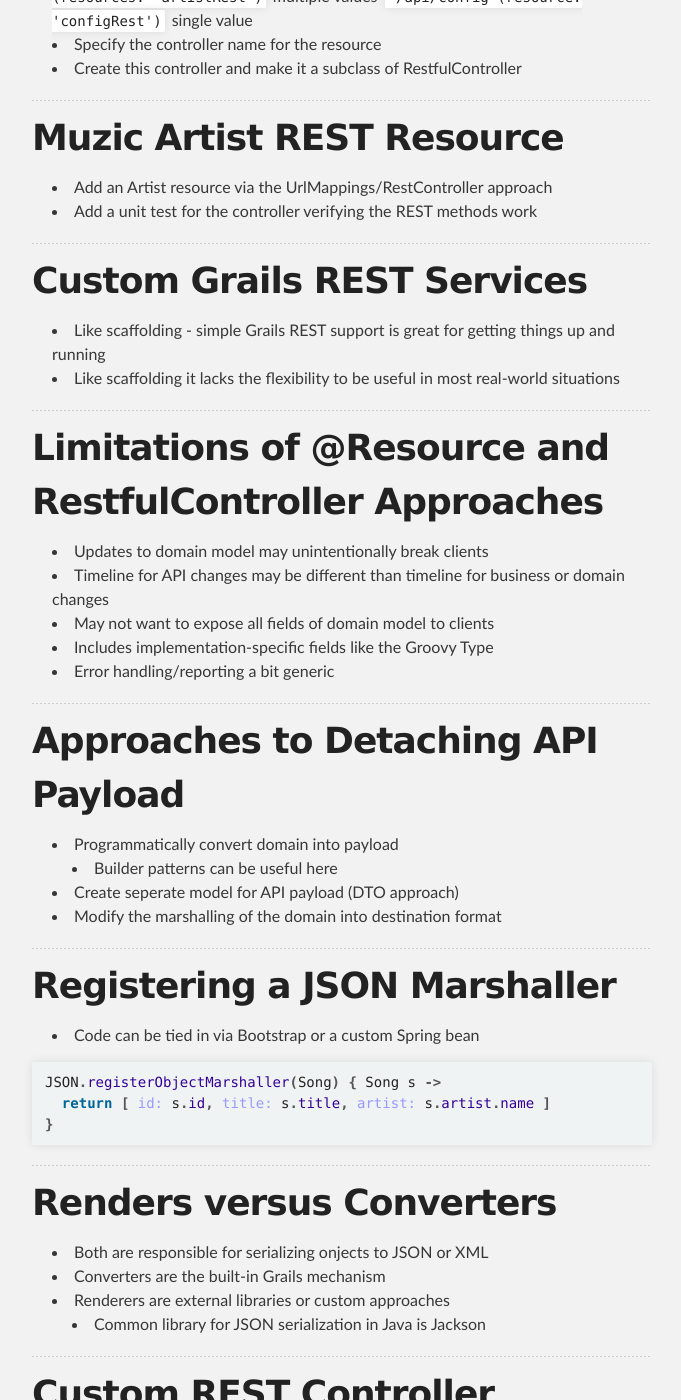
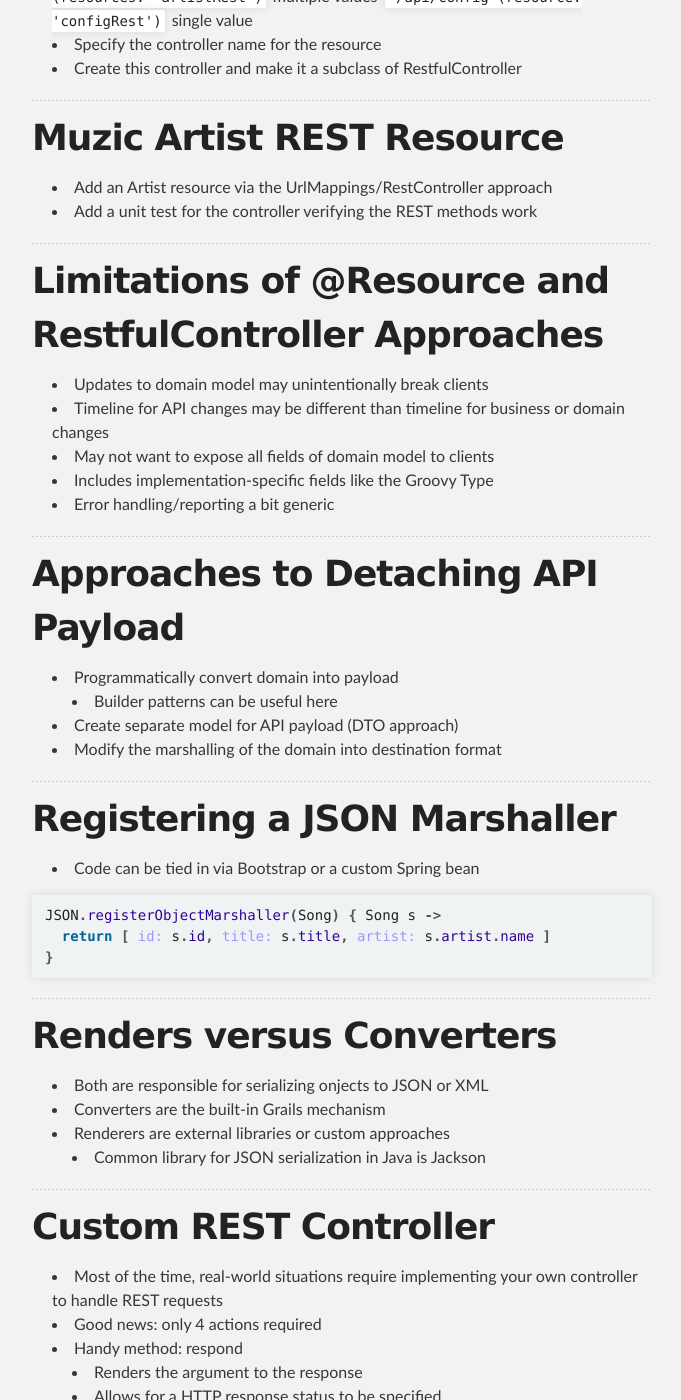
Before and after one commit to mikecalvo/mikecalvo.github.io, a Jekyll site: the page built from msse/notes/rest/index.md, in a window 1280 px wide and 1400 px high, scrolled down 5626 px. Shown: the whole window, without its empty margins (298-979 px from the left). Built offline with Jekyll 4.4.1, drawn with Linux system fonts in a browser that asks for light colours; some of the changed text lies outside the part shown.

Commit message:
fixed week 6 notes

````diff
--- a/msse/notes/rest/index.md
+++ b/msse/notes/rest/index.md
@@ -4,10 +4,13 @@
 ---
 
 # REST
+
 ## Mike Calvo
+
 ### mike@citronellasoftware.com
 
 ---
+
 # Defining Web Services
 - System-to-system integration using HTTP
 - Goal: cross-platform API consumption
@@ -15,12 +18,14 @@
 - Language and system neutral
 
 ---
+
 # Old School Web Services
 - XML-Based
 - Began to emerge at the dawn of the century
 - Developed by the W3C Working Group and industry consortiums
 
 ---
+
 # Elements of XML Web Services
 - Define standard request and response XML structures
 - SOAP - Simple Object Access Protocol
@@ -28,6 +33,7 @@
 - UDDI - Universal Description, Discovery and Integration
 
 ---
+
 # Benefits of XML Web Services
 - Good tooling support due to strict XML-schema-based protocol
 - Well-structured payloads could be validated minimizing errors
@@ -36,6 +42,7 @@
 - Still used in many companies today
 
 ---
+
 # Problems with XML Web Services
 - XML payloads proved to be too large:
   - Excessive network load
@@ -44,10 +51,12 @@
   - Required too much buy in from too many parties
 
 ---
+
 # REST and JSON
 ## The dynamic duo to the rescue!
 
 ---
+
 # REST
 - Representational State Transfer
 - Architectural style based strictly on HTTP and a common pattern
@@ -55,6 +64,7 @@
 - HTTP method (verb) defines the action being requested by the client
 
 ---
+
 # Resources
 - Key concept in REST
 - Data of value at the end of a URL
@@ -63,6 +73,7 @@
 - Think Domain classes
 
 ---
+
 # REST Constraints
 - Client-server
 - Stateless
@@ -72,12 +83,14 @@
 - Code-On-Demand
 
 ---
+
 # Uniform Interface
 - Self-descriptive messages (MIME types)
 - Resource identifiers as an endpoint
 - HTTP methods are used to signify intent
 
 ---
+
 # HTTP Methods
 - GET - retrieve resource
 - PUT - replace (update) resource
@@ -85,6 +98,7 @@
 - DELETE - delete resource
 
 ---
+
 # Method Characteristics
 - GET is safe
   - Calling it produces no side-effects
@@ -92,6 +106,7 @@
   - Calling it repeatedly will produce the same result
 
 ---
+
 # URI Conventions
 - Collection: /resources/
   - GET: return a list
@@ -102,12 +117,14 @@
   - PUT: update specific resource
 
 ---
+
 # Good URI Rules
 - Unique to a resource
 - Long-lived
   - Always point to the same resource
 
 ---
+
 # REST Data Formats
 - REST only addressed part of the problem with XML Web Services
   - Complexity
@@ -116,6 +133,7 @@
 - To complete the move to simpler APIs implement REST with JSON
 
 ---
+
 # JSON
 - JavaScript Object Notation
 - Lightweight data format
@@ -125,6 +143,7 @@
 - Maps nicely to REST
 
 ---
+
 # JSON Value Types
 - string
 - number
@@ -135,10 +154,11 @@
 - false
 
 ---
+
 # JSON Object Format
 - String value mapping inside curly braces
 
-``` json
+``` javascript
 {
   'name': 'Mike',
   'age': 43,
@@ -150,15 +170,17 @@
 ```
 
 ---
+
 # JSON List format
 - Comma-separated values inside square brackets
 
-``` json
+``` javascript
 [ 1, 2, 3, 'a', false]
 
 [{'name': 'Mike'}, {'name': 'Lars'}]
 ```
 ---
+
 # XML versus JSON
 - World is moving away from XML
 - Reduced complexity and smaller payloads is driving this
@@ -167,6 +189,7 @@
 - Bad smell if an external system is only XML-based
 
 ---
+
 # Grails and REST
 - Grails has several features to simplify creating RESTful APIs
 - @Resource Annotation
@@ -175,6 +198,7 @@
 - JSON and XML rendering
 
 ---
+
 # @Resource
 - Annotation for domain classes
 - Creates implicit controller responding to REST requests
@@ -188,10 +212,12 @@
 ```
 
 ---
+
 # Muzic Song REST Resource
 - Make the Song domain class available for REST calls
 
 ---
+
 # UrlMappings/RestController Approach
 - grails-app/conf/UrlMappings.groovy contains definitions for how URLs are mapped to controllers
 - URLs can be mapped as 'resources' or 'resource' in this file:
@@ -201,16 +227,13 @@
 - Create this controller and make it a subclass of RestfulController
 
 ---
+
 # Muzic Artist REST Resource
 - Add an Artist resource via the UrlMappings/RestController approach
 - Add a unit test for the controller verifying the REST methods work
 
 ---
-# Custom Grails REST Services
-- Like scaffolding - simple Grails REST support is great for getting things up and running
-- Like scaffolding it lacks the flexibility to be useful in most real-world situations
 
----
 # Limitations of @Resource and RestfulController Approaches
 - Updates to domain model may unintentionally break clients
 - Timeline for API changes may be different than timeline for business or domain  changes
@@ -219,13 +242,15 @@
 - Error handling/reporting a bit generic
 
 ---
+
 # Approaches to Detaching API Payload
 - Programmatically convert domain into payload
   - Builder patterns can be useful here
-- Create seperate model for API payload (DTO approach)
+- Create separate model for API payload (DTO approach)
 - Modify the marshalling of the domain into destination format
 
 ---
+
 # Registering a JSON Marshaller
 - Code can be tied in via Bootstrap or a custom Spring bean
 
@@ -236,6 +261,7 @@
 ```
 
 ---
+
 # Renders versus Converters
 - Both are responsible for serializing onjects to JSON or XML
 - Converters are the built-in Grails mechanism
@@ -243,6 +269,7 @@
   - Common library for JSON serialization in Java is Jackson
 
 ---
+
 # Custom REST Controller
 - Most of the time, real-world situations require implementing your own controller to handle REST requests
 - Good news: only 4 actions required
@@ -251,6 +278,7 @@
   - Allows for a HTTP response status to be specified
 
 ---
+
 # Return Proper Status
 - 200 : OK - response handled properly
 - 201 : Created - return after a successful POST
@@ -262,6 +290,7 @@
 - 422 : Unprocessable Entity - failed validation
 
 ---
+
 # Protect Access to Proper HTTP Method
 - In custom controller:
 
@@ -270,6 +299,7 @@
 ```
 
 ---
+
 # REST API Security
 - Protect access
   - Suggested: Basic HTTP Authentication
@@ -279,12 +309,14 @@
   - Suggested: API Key
 
 ---
+
 # Basic HTTP Authentication
 - Client includes credentials in the header of every request
 - Must use HTTPS to prevent sending of plain text credentials
 - Spring Security provides an implementation of Basic HTTP Authentication
 
 ---
+
 # API Versioning
 - New data formats may break existing clients
 - Several options for solving
@@ -294,12 +326,14 @@
     - Honor the Accept HTTP header
 
 ---
+
 # Custom Marshalling
 - Grails allows for multiple marshallers to be registered per format type
 - Perform this registration at startup (prior to any requests being processed)
 - The configuration to use can specified at response render time
 
 ---
+
 # Register Custom Marshalling Example
 
 ``` groovy
@@ -319,6 +353,7 @@
 ```
 
 ---
+
 # Choose Marshaller Example
 
 ``` groovy
@@ -334,6 +369,7 @@
 ```
 
 ---
+
 # REST Not Just for APIs
 - Single Page commonly use REST within an app
 - UIs are plain HTML and JavaScript (no server rendering)
@@ -341,6 +377,7 @@
 - Mobile applications also communicate with cloud components
 
 ---
+
 # Final Notes on REST
 - Use the proper HTTP methods and response status code
 - Use the header for client identification
````
Also changed, not shown: msse/notes/functional_testing/index.md (+21 -1 lines).
